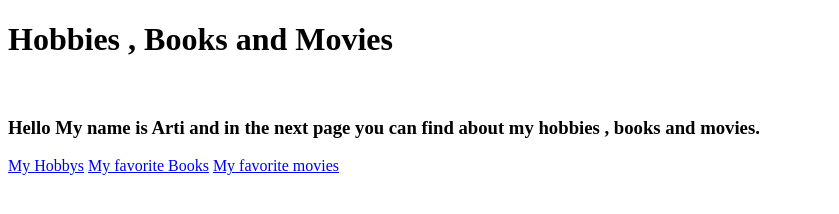
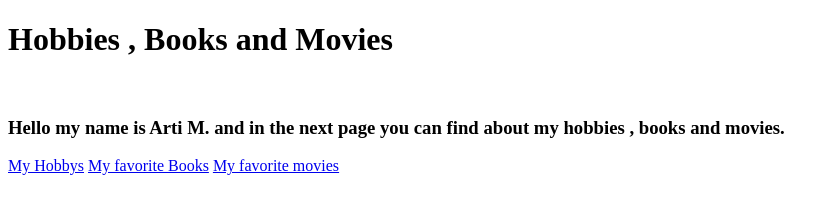
Before and after one commit to ArtiMaske/main-html-project, a plain HTML site: page index.html in a window 1280 px wide. Shown: the whole page, without its empty margins (0-839 px from the left). Drawn offline with Linux system fonts and the light colour scheme.

Commit message:
html file modified

```diff
--- a/index.html
+++ b/index.html
@@ -10,7 +10,7 @@
     <h1>Hobbies , Books and Movies</h1>
     <br />
     <h3>
-      Hello My name is Arti and in the next page you can find about my hobbies ,
+      Hello my name is Arti M. and in the next page you can find about my hobbies ,
       books and movies.
     </h3>
     <a href="./pages/hobbies/hobbies.html">My Hobbys</a>
```
